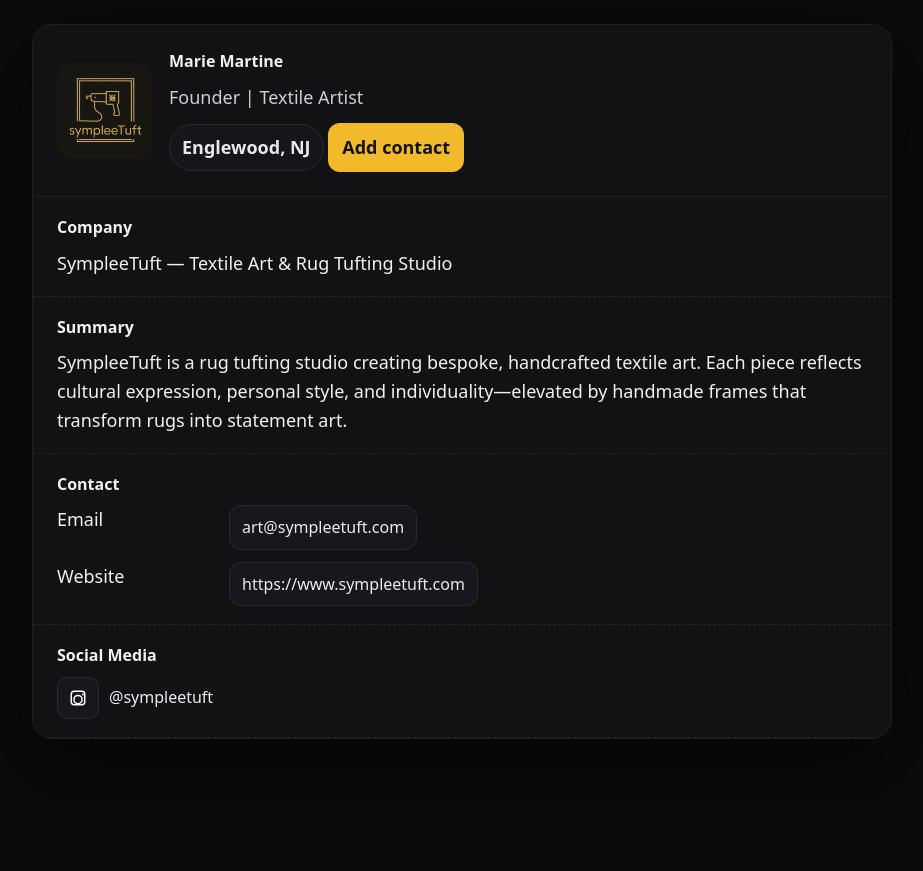
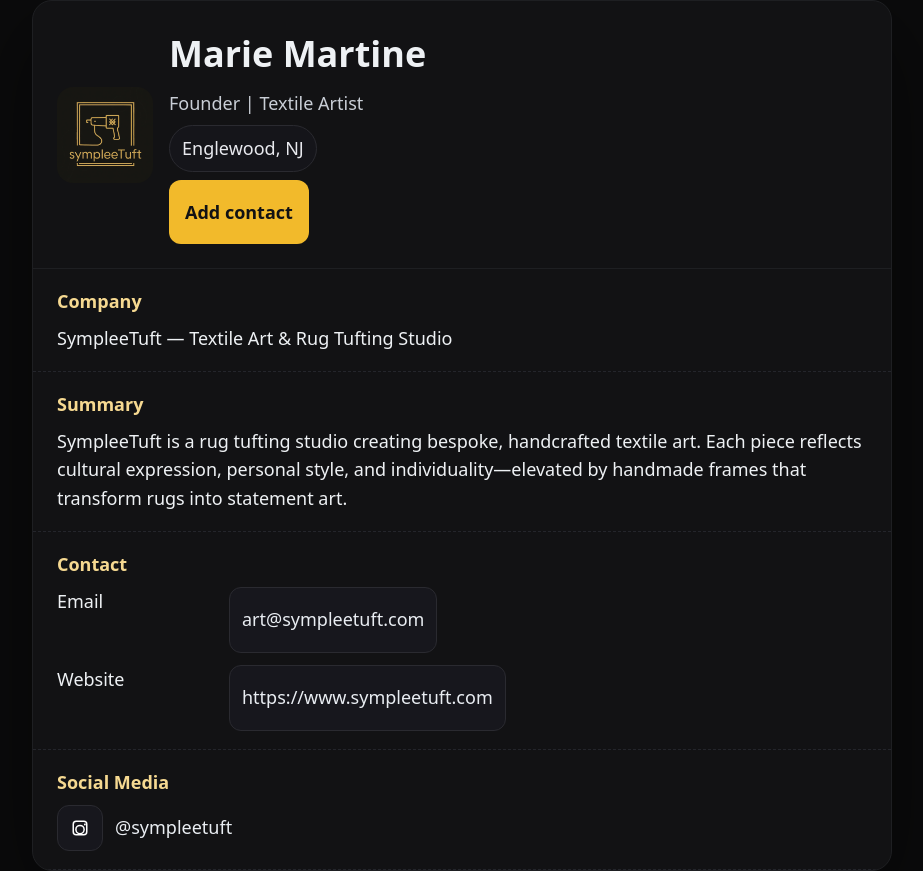
Before and after one commit to sympleeTuft/Business-Card, a plain HTML site: page index.html in a window 1280 px wide. Shown: the whole page, without its empty margins (178-1101 px from the left). Before the commit the page ends 800 px from the top, so only its background shows below. Drawn offline with Linux system fonts and the light colour scheme.

Commit message:
Add files via upload

```diff
--- a/index.html
+++ b/index.html
@@ -2,49 +2,67 @@
 <html lang="en">
 <head>
   <meta charset="utf-8">
-  <meta name="viewport" content="width=device-width, initial-scale=1">
+  <meta name="viewport" content="width=device-width, initial-scale=1, viewport-fit=cover">
   <title>Marie Martine · sympleeTuft Studio</title>
   <meta name="theme-color" content="#0b0b0c">
   <meta name="description" content="sympleeTuft Studio — bespoke textile art & rug tufting.">
   <style>
-    :root { --bg:#0b0b0c; --line:#1e1f22; --text:#eef1f4; --pill:#15151a; --accent:#f2ba2b; }
+    :root {
+      --bg:#0b0b0c; --card:#121214; --line:#1e1f22; --text:#eef1f4; --muted:#c9ced6;
+      --pill:#15151a; --accent:#f2ba2b;
+      --radius:20px;
+      --space:24px;
+      --tap:44px; /* min touch target */
+    }
     html, body { margin:0; padding:0; }
     body {
-      background:#0b0b0c; color:var(--text);
+      background:var(--bg); color:var(--text);
       font-family: system-ui, -apple-system, Segoe UI, Roboto, Inter, Arial, sans-serif;
-      font-size:18px; line-height:1.6;
+      font-size: clamp(16px, 2.5vw, 18px);
+      line-height:1.6;
       -webkit-text-size-adjust: 100%; text-size-adjust: 100%;
+      -webkit-tap-highlight-color: transparent;
     }
-    h1, h2 { font-size:1rem; font-weight:700; margin:0 0 8px; }
-    .wrap { max-width:860px; margin:0 auto; padding:24px; }
-    .card { border:1px solid var(--line); background:#121214; border-radius:20px; overflow:hidden; box-shadow:0 30px 90px rgba(0,0,0,.55); }
-    .hero { display:grid; grid-template-columns:96px 1fr; gap:16px; padding:24px; align-items:center; border-bottom:1px solid var(--line); }
+    .wrap { max-width:860px; margin:0 auto; padding:env(safe-area-inset-top) var(--space) env(safe-area-inset-bottom); }
+    .card { border:1px solid var(--line); background:var(--card); border-radius:var(--radius); overflow:hidden; box-shadow:0 30px 90px rgba(0,0,0,.55); }
+    .hero { display:grid; grid-template-columns:96px 1fr; gap:16px; padding:var(--space); align-items:center; border-bottom:1px solid var(--line); }
     .logo img { width:96px; height:96px; border-radius:16px; object-fit:cover; display:block; }
-    .sub { color:#c9ced6; margin-top:4px; }
-    .badge { display:inline-flex; gap:8px; margin-top:8px; flex-wrap:wrap; }
+    h1 { margin:0 0 6px; font-weight:700; }
+    .sub { color:var(--muted); margin:0 0 8px; }
+    .badge { display:flex; gap:8px; flex-wrap:wrap; margin-bottom:8px; }
     .pill { display:inline-block; border:1px solid #2a2a30; background:var(--pill); color:#e8e9ee; border-radius:999px; padding:8px 12px; }
-    .pill.emph { font-weight:600; }
-    .btn { display:inline-block; margin-top:12px; background:var(--accent); color:#121214; font-weight:700; border-radius:12px; padding:10px 14px; text-decoration:none; }
-    .btn:hover { filter:brightness(1.05); }
-    section { padding:18px 24px; border-bottom:1px dashed #24252b; }
+    .btn { display:inline-flex; align-items:center; justify-content:center; min-height:var(--tap); padding:10px 16px; background:var(--accent); color:#121214; font-weight:700; border-radius:12px; text-decoration:none; }
+    .btn:active { transform: translateY(1px); }
+    section { padding:18px var(--space); border-bottom:1px dashed #24252b; }
+    section h2 { margin:0 0 8px; font-weight:700; font-size:1em; color:#f6d991; }
     .kv { display:grid; grid-template-columns:160px 1fr; gap:12px; }
-    .link-pill { display:inline-flex; align-items:center; gap:8px; border:1px solid #2a2a30; background:#17171d; padding:10px 12px; border-radius:12px; text-decoration:none; color:#e9edf2; font-size:1rem; line-height:1.4; }
-    .link-pill:hover { border-color:#3a3a45; }
-    .social-row { display:flex; gap:10px; align-items:center; }
-    .social-icon { display:inline-flex; align-items:center; justify-content:center; width:40px; height:40px; border-radius:10px; border:1px solid #2a2a30; background:#17171d; }
-    .social-handle { text-decoration:none; color:#e9edf2; font-size:1rem; }
+    .link-pill { display:inline-flex; align-items:center; min-height:var(--tap); gap:8px; border:1px solid #2a2a30; background:#17171d; padding:10px 12px; border-radius:12px; text-decoration:none; color:#e9edf2; width:max-content; }
+    .link-pill:active { transform: translateY(1px); }
+    .social-row { display:flex; gap:12px; align-items:center; }
+    .social-icon { display:inline-flex; align-items:center; justify-content:center; width:44px; height:44px; border-radius:12px; border:1px solid #2a2a30; background:#17171d; flex:0 0 44px; }
+    .social-handle { text-decoration:none; color:#e9edf2; }
+    /* Mobile tweaks */
+    @media (max-width:640px) {
+      .hero { grid-template-columns:72px 1fr; gap:12px; padding:16px; }
+      .logo img { width:72px; height:72px; border-radius:12px; }
+      .wrap { padding-left:16px; padding-right:16px; }
+      .kv { grid-template-columns:1fr; }
+      .kv > div:nth-child(odd) { color:var(--muted); margin-top:4px; }
+      .link-pill { width:100%; justify-content:center; }
+      .btn { width:100%; }
+    }
   </style>
 </head>
 <body>
   <div class="wrap">
     <div class="card">
       <header class="hero">
-        <div class="logo"><img src="sympleeTuft%20Logo.jpeg" alt="SympleeTuft logo"></div>
+        <div class="logo"><img src="sympleeTuft%20Logo.jpeg" alt="SympleeTuft logo" loading="eager" decoding="async"></div>
         <div>
           <h1>Marie Martine</h1>
           <div class="sub">Founder | Textile Artist</div>
           <div class="badge">
-            <span class="pill emph">Englewood, NJ</span>
+            <span class="pill">Englewood, NJ</span>
           </div>
           <a id="addContact" class="btn" href="#" download="sympleetuft.vcf">Add contact</a>
         </div>
@@ -63,8 +81,10 @@
       <section>
         <h2>Contact</h2>
         <div class="kv">
-          <div>Email</div><div><a class="link-pill" href="mailto:art@sympleetuft.com">art@sympleetuft.com</a></div>
-          <div>Website</div><div><a class="link-pill" href="https://www.sympleetuft.com" target="_blank">https://www.sympleetuft.com</a></div>
+          <div>Email</div>
+          <div><a class="link-pill" href="mailto:art@sympleetuft.com">art@sympleetuft.com</a></div>
+          <div>Website</div>
+          <div><a class="link-pill" href="https://www.sympleetuft.com" target="_blank" rel="noopener">https://www.sympleetuft.com</a></div>
         </div>
       </section>
 
@@ -76,7 +96,7 @@
   <path d="M7 2h10a5 5 0 0 1 5 5v10a5 5 0 0 1-5 5H7a5 5 0 0 1-5-5V7a5 5 0 0 1 5-5zm0 2a3 3 0 0 0-3 3v10a3 3 0 0 0 3 3h10a3 3 0 0 0 3-3V7a3 3 0 0 0-3-3H7zm5 3.5a6.5 6.5 0 1 1 0 13 6.5 6.5 0 0 1 0-13zm0 2a4.5 4.5 0 1 0 0 9 4.5 4.5 0 0 0 0-9zM18.5 6a1.25 1.25 0 1 1 0 2.5 1.25 1.25 0 0 1 0-2.5z"/>
 </svg>
 </span>
-          <a class="social-handle" href="https://instagram.com/sympleetuft" target="_blank">@sympleetuft</a>
+          <a class="social-handle" href="https://instagram.com/sympleetuft" target="_blank" rel="noopener">@sympleetuft</a>
         </div>
       </section>
     </div>
```
